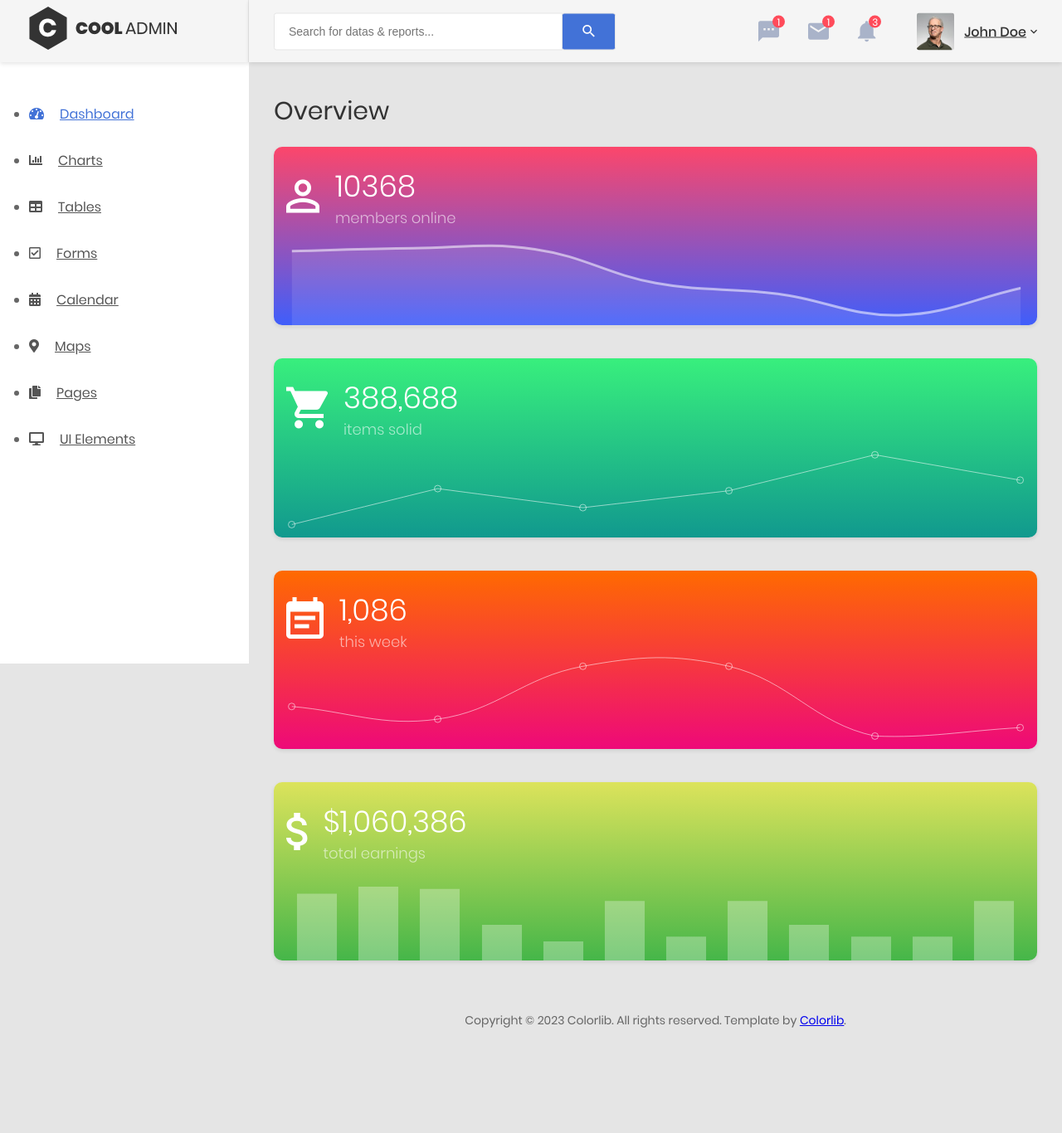
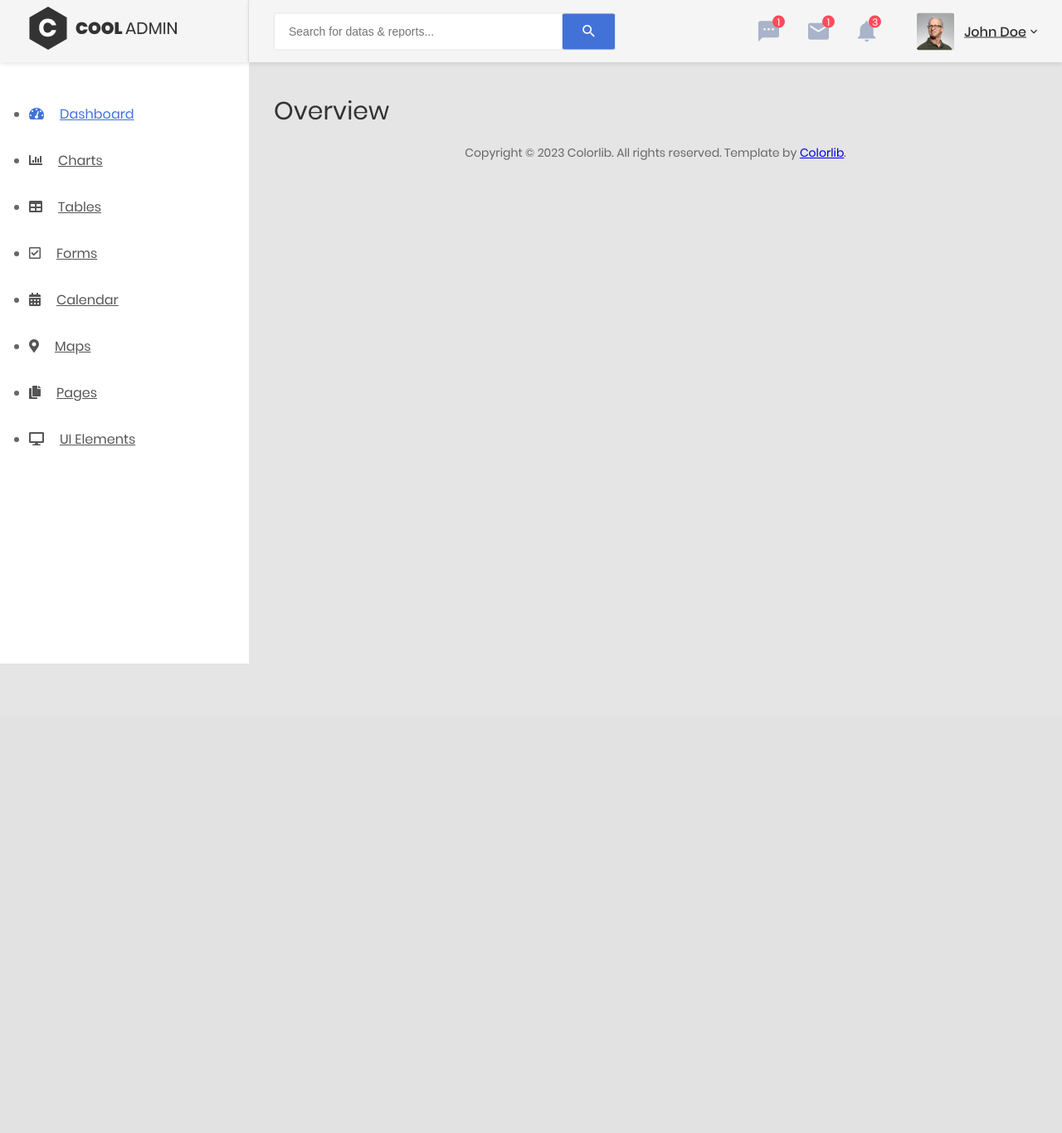
Before and after one commit to HolyFrancis/Resto_project, a Django app: template app/templates/app/home/index.html in a window 1280 px wide. Shown: the whole page at 83% size. After the commit the page ends 800 px from the top, so only its background shows below. Run offline with Django 4.2, Linux system fonts and the light colour scheme; the template is opened without the code that fills it, so the values that code supplies are empty; parts of the project's set-up code (start-up, migrations or seed data) failed here and were passed over; some libraries are stand-ins or nearby versions.

Commit message:
updates of main content in home index file

```diff
--- a/app/templates/app/home/index.html
+++ b/app/templates/app/home/index.html
@@ -18,80 +18,7 @@
                         </div>
                     </div>
                 </div>
-                <div class="row m-t-25">
-                    <div class="col-sm-6 col-lg-3">
-                        <div class="overview-item overview-item--c1">
-                            <div class="overview__inner">
-                                <div class="overview-box clearfix">
-                                    <div class="icon">
-                                        <i class="zmdi zmdi-account-o"></i>
-                                    </div>
-                                    <div class="text">
-                                        <h2>10368</h2>
-                                        <span>members online</span>
-                                    </div>
-                                </div>
-                                <div class="overview-chart">
-                                    <canvas id="widgetChart1"></canvas>
-                                </div>
-                            </div>
-                        </div>
-                    </div>
-                    <div class="col-sm-6 col-lg-3">
-                        <div class="overview-item overview-item--c2">
-                            <div class="overview__inner">
-                                <div class="overview-box clearfix">
-                                    <div class="icon">
-                                        <i class="zmdi zmdi-shopping-cart"></i>
-                                    </div>
-                                    <div class="text">
-                                        <h2>388,688</h2>
-                                        <span>items solid</span>
-                                    </div>
-                                </div>
-                                <div class="overview-chart">
-                                    <canvas id="widgetChart2"></canvas>
-                                </div>
-                            </div>
-                        </div>
-                    </div>
-                    <div class="col-sm-6 col-lg-3">
-                        <div class="overview-item overview-item--c3">
-                            <div class="overview__inner">
-                                <div class="overview-box clearfix">
-                                    <div class="icon">
-                                        <i class="zmdi zmdi-calendar-note"></i>
-                                    </div>
-                                    <div class="text">
-                                        <h2>1,086</h2>
-                                        <span>this week</span>
-                                    </div>
-                                </div>
-                                <div class="overview-chart">
-                                    <canvas id="widgetChart3"></canvas>
-                                </div>
-                            </div>
-                        </div>
-                    </div>
-                    <div class="col-sm-6 col-lg-3">
-                        <div class="overview-item overview-item--c4">
-                            <div class="overview__inner">
-                                <div class="overview-box clearfix">
-                                    <div class="icon">
-                                        <i class="zmdi zmdi-money"></i>
-                                    </div>
-                                    <div class="text">
-                                        <h2>$1,060,386</h2>
-                                        <span>total earnings</span>
-                                    </div>
-                                </div>
-                                <div class="overview-chart">
-                                    <canvas id="widgetChart4"></canvas>
-                                </div>
-                            </div>
-                        </div>
-                    </div>
-                </div>
+
 
 
                 <div class="row">
```
